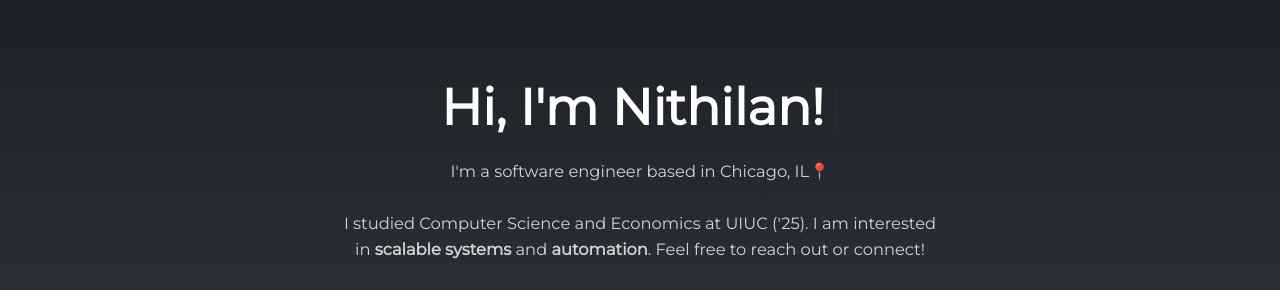
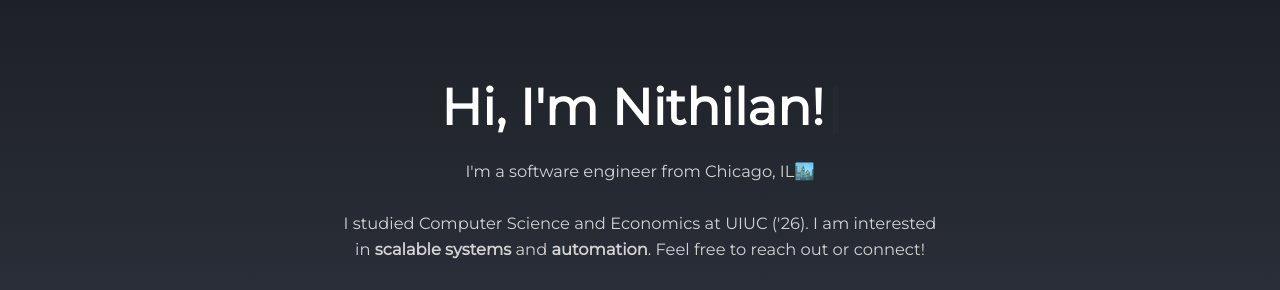
Before and after one commit to nithilan17/nithilan.cloud, a React (Create React App) app: page / in a window 1280 px wide. Shown: the part 140-430 px from the top of the page. Built offline with nearby package versions, Linux system fonts and the light colour scheme.

Commit message:
Update text

```diff
--- a/src/components/Pages/Home.js
+++ b/src/components/Pages/Home.js
@@ -23,10 +23,10 @@ function Home() {
 
       <section className="about-me">
         <p>
-          I'm a software engineer based in Chicago, IL📍
+          I'm a software engineer from Chicago, IL🏙️
 
           <br></br> <br></br>
-          I studied Computer Science and Economics at <a href="https://siebelschool.illinois.edu/" target="_blank" rel="noopener noreferrer">UIUC</a> ('25). I am interested in <b>scalable systems</b> and <b>automation</b>.
+          I studied Computer Science and Economics at <a href="https://siebelschool.illinois.edu/" target="_blank" rel="noopener noreferrer">UIUC</a> ('26). I am interested in <b>scalable systems</b> and <b>automation</b>.
           Feel free to reach out or connect!
         </p>
       </section>
```
